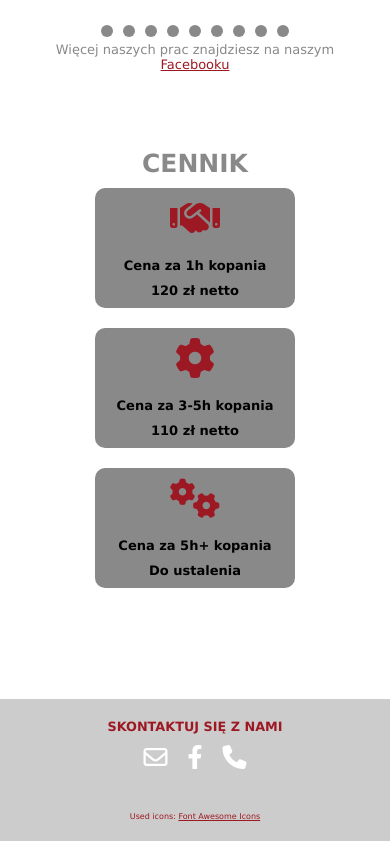
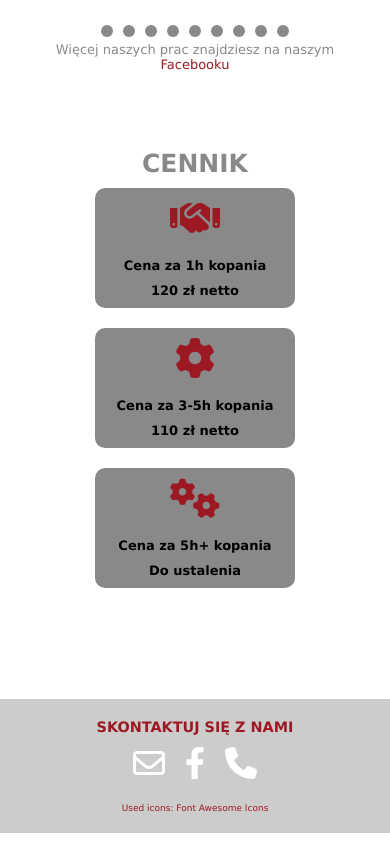
Before and after one commit to ruczynskipatryk/excavator-project, a plain HTML site: page index.html in a window 390 px wide. Shown: the part 2159-3000 px from the top of the page. Drawn offline with Linux system fonts and the light colour scheme.

Commit message:
Tiny updates in css.

```diff
--- a/style.css
+++ b/style.css
@@ -408,6 +408,7 @@ h3 {
 
 #slider p a {
   color: var(--red);
+  text-decoration: none;
 }
 /* about media queries */
 
@@ -645,7 +646,7 @@ footer .social-icon li a:hover {
 }
 
 footer p {
-  margin-top: 40px;
+  margin-top: 20px;
   text-align: center;
   font-size: 17px;
   color: var(--red);
@@ -653,21 +654,22 @@ footer p {
 
 footer a {
   color: var(--red);
+  text-decoration: none;
 }
 
 /* footer media queries */
 
 @media only screen and (max-width: 550px) {
   h6 {
-    font-size: 0.8em;
+    font-size: 0.9em;
   }
 
   footer .social-icon li a {
-    font-size: 1.5em;
+    font-size: 2em;
   }
 
   footer p {
-    font-size: 8px;
+    font-size: 9px;
     color: var(--red);
   }
 }
```
